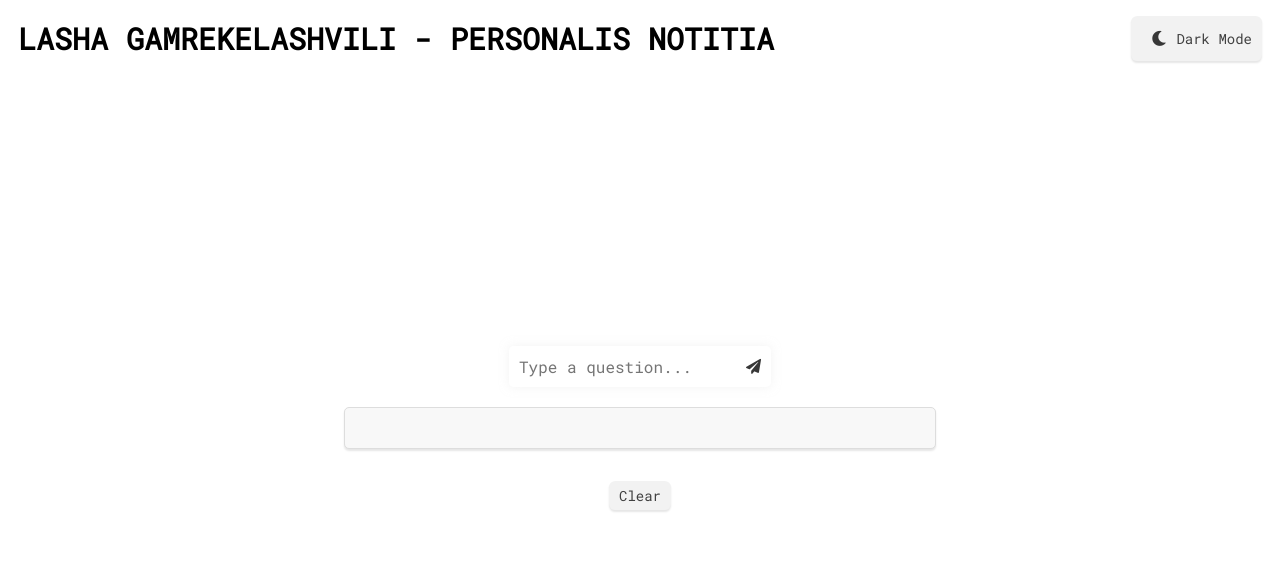
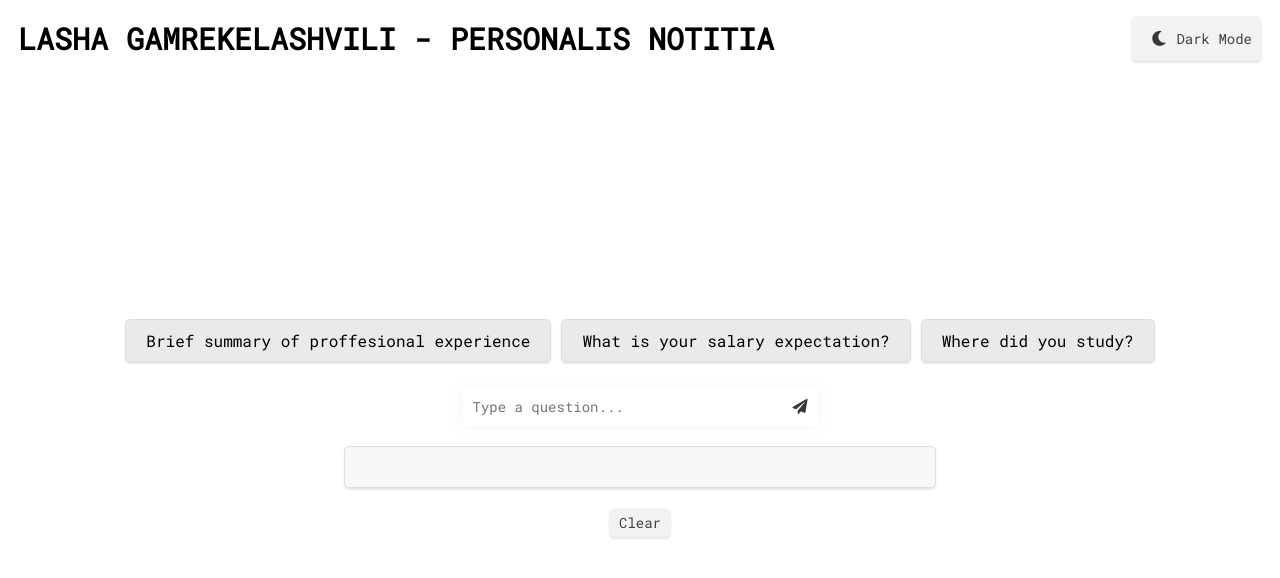
Before and after one commit to lasha-gamrekelashvili/personalis-notitia-client, an Angular app: page / in a window 1280 px wide. Shown: the top 578 px of the page. Built offline with nearby package versions, Linux system fonts and the light colour scheme; what ngx-typed-js would draw is missing.

Commit message:
UI changes, added templates to choose question from

```diff
--- a/src/app/input-output/input-output.component.html
+++ b/src/app/input-output/input-output.component.html
@@ -8,6 +8,12 @@
     </div>
 
     <div class="chatbot-container">
+        <div class="template-container">
+            <button class="template" (click)="onTemplateClick(template1)" [disabled]="isGenerating">{{template1}}</button>
+            <button class="template" (click)="onTemplateClick(template2)" [disabled]="isGenerating">{{template2}}</button>
+            <button class="template" (click)="onTemplateClick(template3)" [disabled]="isGenerating">{{template3}}</button>
+        </div>
+
         <div class="chatbot-input-container">
             <form (submit)="onFormSubmit($event)">
                 <div class="input-container">
--- a/src/app/input-output/input-output.component.scss
+++ b/src/app/input-output/input-output.component.scss
@@ -24,7 +24,7 @@ body {
 }
 
 body.dark-mode {
-    background-color: #222;
+  background-color: #2b2234;
   color: #fff;
 }
 
@@ -66,6 +66,33 @@ body.dark-mode {
   height: calc(100vh - 80px);
 }
 
+.template-container {
+  display: flex;
+  justify-content: center;
+  margin-bottom: 25px;
+}
+
+.template {
+  background-color: #eaeaea;
+  color: #000;
+  padding: 20px;
+  border-radius: 5px;
+  border: 1px solid #ddd;
+  box-shadow: 0 2px 2px rgba(0, 0, 0, 0.1);
+  font-size: 16px;
+  font-family: 'Roboto Mono', monospace;
+  margin: 0 5px;
+  padding: 10px 20px;
+  transition: background-color 0.3s ease;
+  cursor: pointer;
+
+  height: auto;
+
+  &:hover {
+    background-color: #bec0d3;
+  }
+}
+
 
 .chatbot-input-container {
   margin-bottom: 20px;
@@ -91,7 +118,8 @@ input[type="text"] {
   flex: 1;
   padding: 10px;
   border: none;
-    font-size: 16px;
+  font-size: 14px;
+  width: 300px;
   transition: box-shadow ease-in-out 0.15s;
   font-family: 'Roboto Mono', monospace;
 }
@@ -137,14 +165,14 @@ i.fas {
   box-shadow: 0 2px 2px rgba(0, 0, 0, 0.1);
   width: 550px;
   font-size: 16px;
-    max-height: 650px;
+  max-height: 550px;
   font-family: 'Roboto Mono', monospace;
   overflow-y: auto;
 
 }
 
 .clear-button-container {
-    margin-top: 2rem;
+  margin-top: 20px;
   display: flex;
   justify-content: center;
 }
@@ -169,6 +197,8 @@ i.fas {
   }
 }
 
+
+//Mobile Styles
 @media (max-width: 576px) {
   .header {
     height: auto;
--- a/src/app/input-output/input-output.component.ts
+++ b/src/app/input-output/input-output.component.ts
@@ -13,14 +13,18 @@ export class InputOutputComponent {
   userInput = '';
   chatbotOutput = '';
   isGenerating = false;
+
   chatHistory: { userInput: string, chatbotOutput: string }[] = [];
 
+  template1 = 'Brief summary of proffesional experience';
+  template2 = 'What is your salary expectation?';
+  template3 = 'Where did you study?';
 
   onFormSubmit(event: any) {
     event.preventDefault();
 
     if (this.userInput.trim() !== '') {
-      axios.post('https://localhost:44390/api/dialog')
+      axios.post('https://localhost:44390/api/dialog', { message: this.userInput })
         .then((response) => {
           const responseArr = response.data.split('');
           let chatbotOutput = '';
@@ -58,6 +62,12 @@ export class InputOutputComponent {
     }
   }
 
+  onTemplateClick(value: string) {
+    this.userInput = value;
+
+    const fakeEvent = { preventDefault: () => {} };
+    this.onFormSubmit(fakeEvent);
+  }
 
   scrollToBottom(): void {
     this.chatHistoryContainer.nativeElement.scrollTop = this.chatHistoryContainer.nativeElement.scrollHeight;
@@ -67,6 +77,7 @@ export class InputOutputComponent {
     this.chatHistory = [];
   }
 
+
   toggleDarkMode() {
     this.isDarkMode = !this.isDarkMode;
     document.body.classList.toggle('dark-mode');
```
Lines whose indentation alone changed are shown as unchanged.
